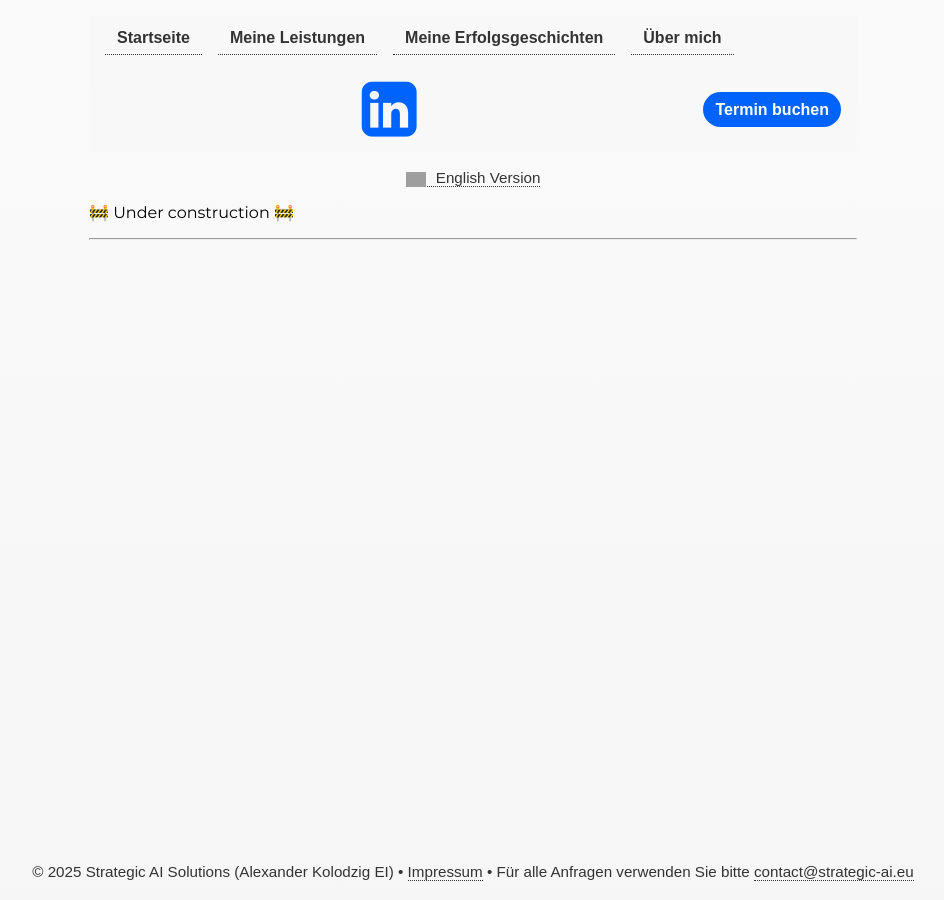
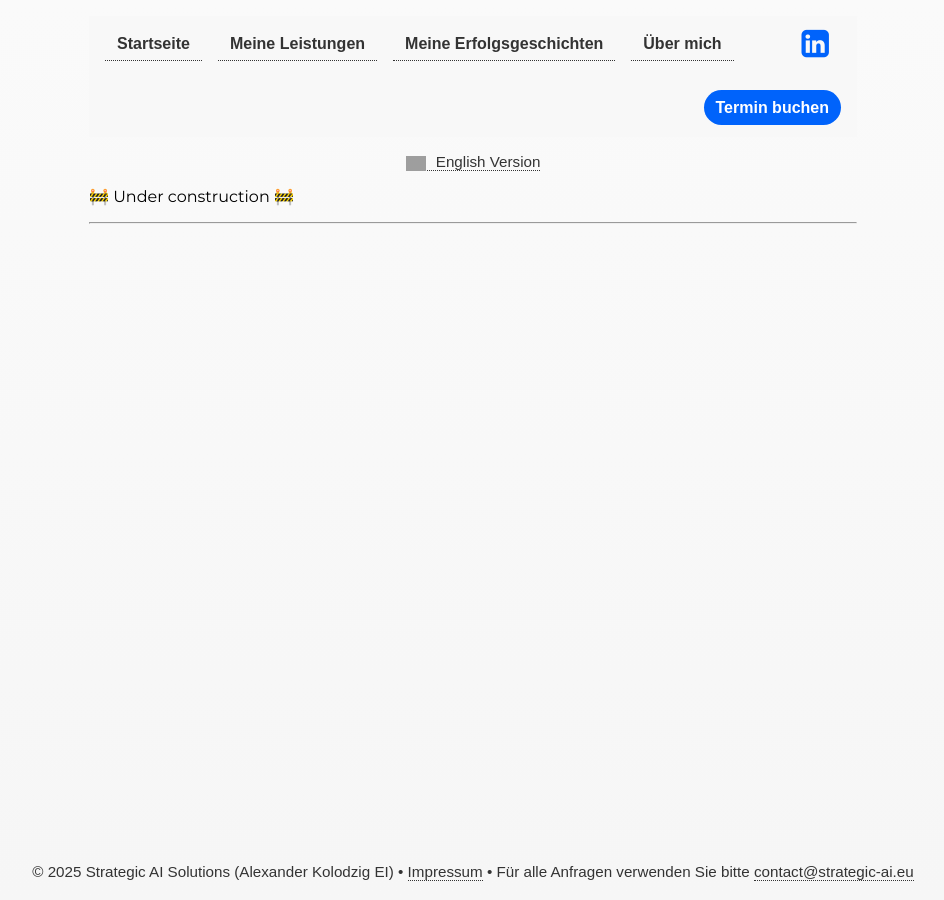
Before and after one commit to alexkolo/strategic-ai, a Jekyll site: the page built from de/testimonials.md, in a window 1280 px wide. Shown: the whole page, without its empty margins (167-1111 px from the left). Built offline with Jekyll 4.4.1, drawn with Linux system fonts in a browser that asks for light colours; some web fonts are replaced; grey boxes are pictures that could not be loaded.

Commit message:
change icon size

```diff
--- a/_includes/navigation_de.html
+++ b/_includes/navigation_de.html
@@ -24,7 +24,7 @@
     </div>
     <li class="navbar-call">
       <a href="{{ site.linkedin_link }}" target="_blank" class="linkedin-icon"
-        ><i class="fa fa-linkedin-square fa-4x" aria-hidden="true"></i>
+        ><i class="fa fa-linkedin-square fa-2x" aria-hidden="true"></i>
       </a>
     </li>
     <li class="navbar-call">
--- a/_includes/navigation_en.html
+++ b/_includes/navigation_en.html
@@ -24,7 +24,7 @@
     </div>
     <li class="navbar-call">
       <a href="{{ site.linkedin_link }}" target="_blank" class="linkedin-icon"
-        ><i class="fa fa-linkedin-square fa-4x" aria-hidden="true"></i>
+        ><i class="fa fa-linkedin-square fa-2x" aria-hidden="true"></i>
       </a>
     </li>
     <li class="navbar-call">
```
